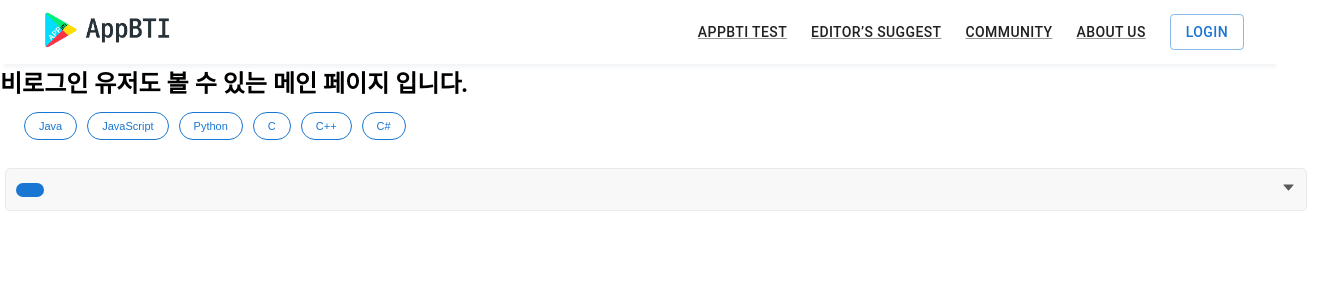
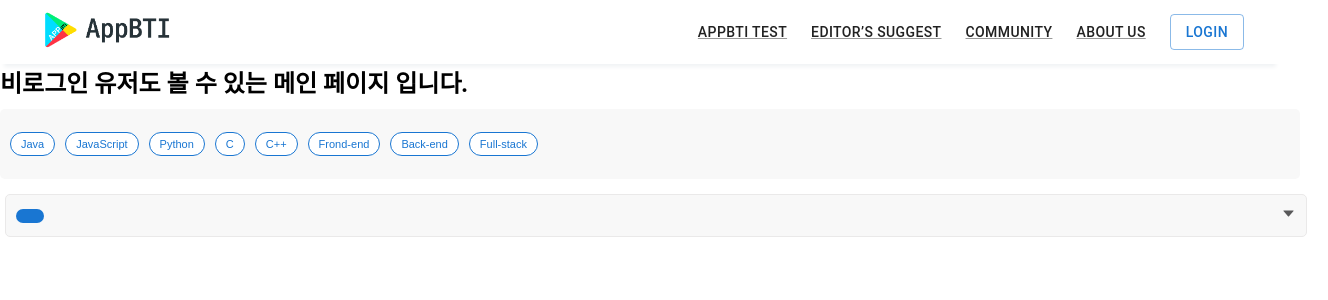
Before and after one commit to wintermooon/Appbti, a React (Create React App) app in the folder front/: page / in a window 1280 px wide. Shown: the top 300 px of the page, 1328 px wide, since content can reach past the window. Built offline with nearby package versions, Linux system fonts and the light colour scheme.

Commit message:
[Front][Styles] : 태그 크기 수정

```diff
--- a/front/src/components/community/CommunityPage.jsx
+++ b/front/src/components/community/CommunityPage.jsx
@@ -16,6 +16,7 @@ import * as Api from "../../api";
 import Pager from "./pager/Pager";
 
 import "../styles/CommunityPage.css";
+import TagTest from "./filter/TagTest";
 
 const CommunityPage = function () {
   const navigate = useNavigate();
@@ -141,7 +142,7 @@ const CommunityPage = function () {
                 ""
               )}
               <TagContainer>
-                <h2>태그 검색기능 추가중</h2>
+                <TagTest />
               </TagContainer>
               <TabDiv>
                 <TabContainer>
--- a/front/src/components/community/filter/TagTest.jsx
+++ b/front/src/components/community/filter/TagTest.jsx
@@ -39,12 +39,15 @@ const TagBox = styled.div`
   align-items: center;
   width: 100%;
   height: 30px;
-  padding: 12px 24px;
+  margin: 10px 0;
+  padding: 20px 10px;
+  background-color: var(--inputBackground);
+  border-radius: 5px;
 `;
 
 const StackFilterTag = styled.button`
   margin-right: 10px;
-  padding: 7px 14px;
+  padding: 5px 10px;
   border-radius: 30px;
   font-size: 11px;
   font-weight: 500;
@@ -91,8 +94,20 @@ const STACK_LIST = [
   },
   {
     filterId: 6,
-    name: "C#",
+    name: "Frond-end",
     value: 6,
     isClicked: false,
   },
+  {
+    filterId: 7,
+    name: "Back-end",
+    value: 7,
+    isClicked: false,
+  },
+  {
+    filterId: 8,
+    name: "Full-stack",
+    value: 8,
+    isClicked: false,
+  },
 ];
```
